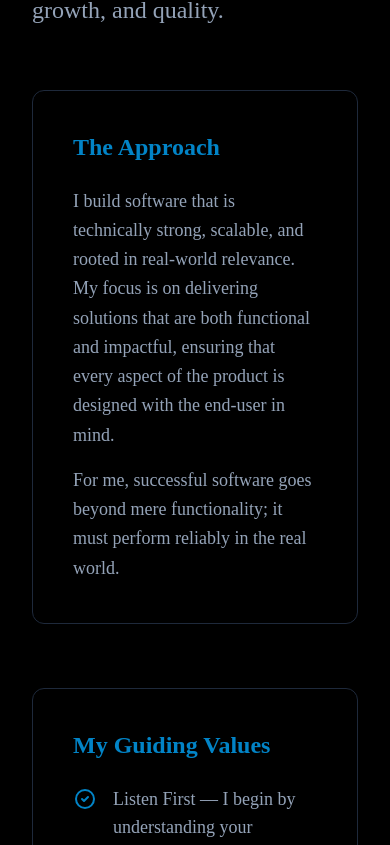
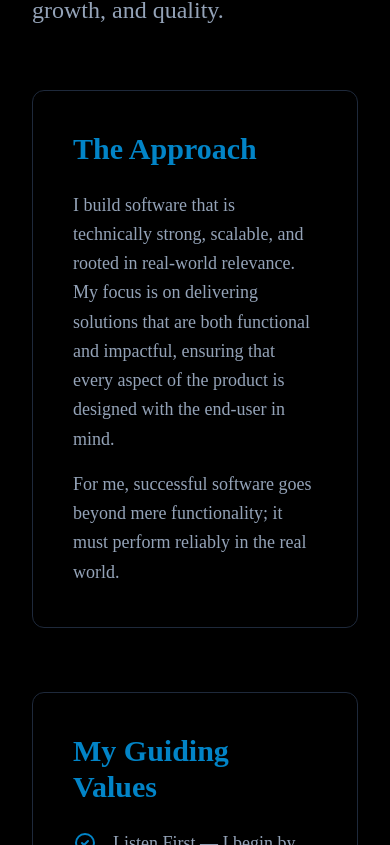
Before and after one commit to Adelodunpeter25/portfolio, a React (Vite) app: page / in a window 390 px wide. Shown: the part 2079-2924 px from the top of the page. Built offline with nearby package versions, Linux system fonts and the light colour scheme; a web font is replaced by a local one.

Commit message:
Increase section heading text sizes

```diff
--- a/src/components/Contact.tsx
+++ b/src/components/Contact.tsx
@@ -84,14 +84,14 @@ export default function Contact({ email, social }: ContactProps) {
       }`}
     >
       <div className="max-w-5xl mx-auto">
-        <h2 className="text-3xl md:text-4xl font-bold mb-6 text-center">Get In Touch</h2>
-        <p className="text-lg text-text-secondary mb-12 text-center leading-relaxed">
+        <h2 className="text-5xl md:text-6xl font-bold mb-6 text-center">Get In Touch</h2>
+        <p className="text-2xl text-text-secondary mb-12 text-center leading-relaxed">
           Have a project in mind or want to collaborate? Let's build something amazing together.
         </p>
 
         <div className="grid md:grid-cols-2 gap-12">
           <div>
-            <h3 className="text-2xl font-semibold mb-6">Connect With Me</h3>
+            <h3 className="text-3xl font-semibold mb-6">Connect With Me</h3>
             <div className="space-y-6">
               <div className="p-6 bg-black border border-border-dark rounded-lg hover:border-primary transition-colors">
                 <h4 className="text-lg font-semibold mb-2">Email</h4>
@@ -130,7 +130,7 @@ export default function Contact({ email, social }: ContactProps) {
           </div>
 
           <div>
-            <h3 className="text-2xl font-semibold mb-6">Send a Message</h3>
+            <h3 className="text-3xl font-semibold mb-6">Send a Message</h3>
             <form onSubmit={handleSubmit} className="space-y-6">
               <div>
                 <label htmlFor="name" className="block text-sm font-medium mb-2">
--- a/src/components/HowIWork.tsx
+++ b/src/components/HowIWork.tsx
@@ -32,7 +32,7 @@ export default function HowIWork({ subheading, approach, principles, features }:
 
         <div className="grid md:grid-cols-2 gap-16 mb-20">
           <div className="bg-black border border-border-dark rounded-xl p-10">
-            <h3 className="text-2xl text-primary font-semibold mb-6">The Approach</h3>
+            <h3 className="text-3xl text-primary font-semibold mb-6">The Approach</h3>
             <div className="text-lg text-text-secondary leading-relaxed space-y-4">
               {approach.split('\n\n').map((paragraph, index) => (
                 <p key={index}>{paragraph}</p>
@@ -41,7 +41,7 @@ export default function HowIWork({ subheading, approach, principles, features }:
           </div>
 
           <div className="bg-black border border-border-dark rounded-xl p-10">
-            <h3 className="text-2xl text-primary font-semibold mb-6">My Guiding Values</h3>
+            <h3 className="text-3xl text-primary font-semibold mb-6">My Guiding Values</h3>
             <ul className="space-y-5">
               {principles.map((principle, index) => (
                 <li key={index} className="flex items-start gap-4">
--- a/src/components/Projects.tsx
+++ b/src/components/Projects.tsx
@@ -79,8 +79,8 @@ export default function Projects({ projects, onProjectSelect }: ProjectsProps) {
     >
       <div className="max-w-7xl mx-auto">
         <div className="mb-12">
-          <h2 className="text-5xl md:text-6xl font-bold mb-4">Projects</h2>
-          <p className="text-xl text-text-secondary">Building solutions that make a difference</p>
+          <h2 className="text-6xl md:text-7xl font-bold mb-4">Projects</h2>
+          <p className="text-2xl text-text-secondary">Building solutions that make a difference</p>
         </div>
         <div
           ref={scrollRef}
```
